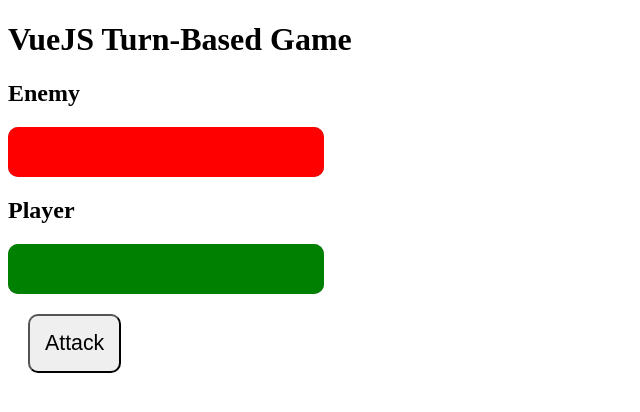
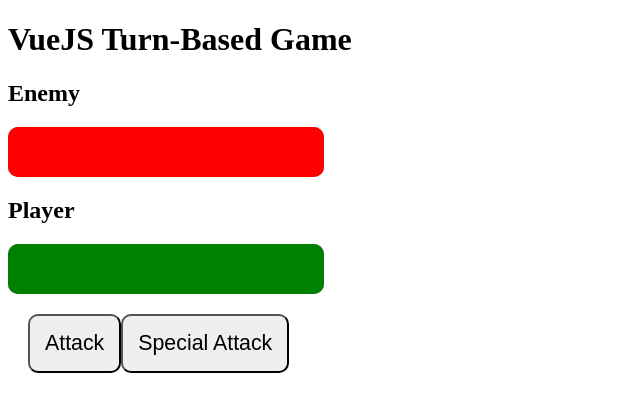
Before and after one commit to WawanC/vue-turnbased-game, a Vue app: page / in a window 1280 px wide. Shown: the top 412 px of the page, without its empty margins (0-640 px from the left). Built offline with nearby package versions, Linux system fonts and the light colour scheme.

Commit message:
Add Special Attack Feature

```diff
--- a/src/App.vue
+++ b/src/App.vue
@@ -14,6 +14,9 @@
   </div>
   <div class="gameControlsGUI" v-if="gameWinner === null">
     <button @click="attackEnemy">Attack</button>
+    <button @click="specialAttackEnemy" :disabled="!specialAttackAvailability">
+      Special Attack
+    </button>
   </div>
 </template>
 
@@ -24,6 +27,7 @@ export default {
       playerHealth: 100,
       enemyHealth: 100,
       gameWinner: null,
+      specialAttackCountdown: 0,
     };
   },
   watch: {
@@ -51,16 +55,29 @@ export default {
       }
       return { width: this.enemyHealth + "%" };
     },
+    specialAttackAvailability() {
+      if (this.specialAttackCountdown <= 0) {
+        return true;
+      }
+      return false;
+    },
   },
   methods: {
     attackEnemy() {
       const attackPoint = Math.floor(Math.random() * (15 - 5) + 5);
       this.enemyHealth -= attackPoint;
+      this.specialAttackCountdown--;
       this.attackPlayer();
     },
     attackPlayer() {
       const attackPoint = Math.floor(Math.random() * (15 - 5) + 5);
       this.playerHealth -= attackPoint;
+    },
+    specialAttackEnemy() {
+      const attackPoint = Math.floor(Math.random() * (25 - 15) + 15);
+      this.enemyHealth -= attackPoint;
+      this.specialAttackCountdown = 3;
+      this.attackPlayer();
     },
   },
 };
```
